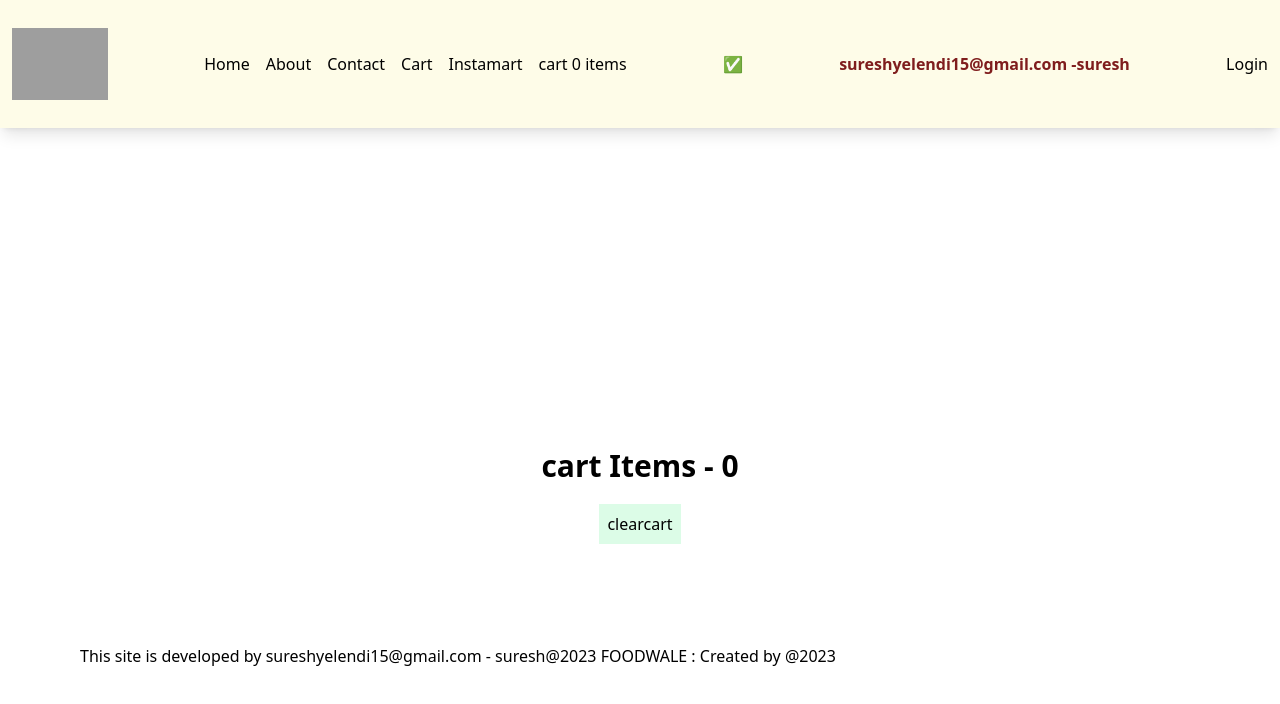
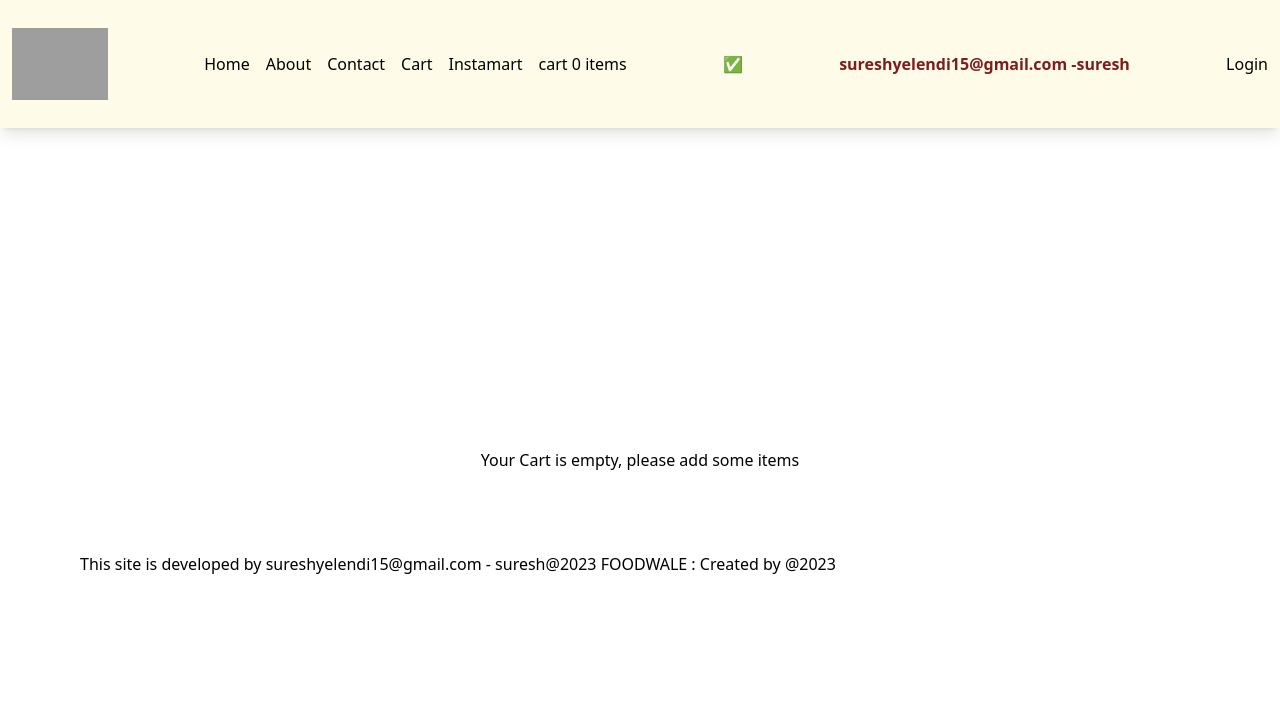
Before and after one commit to yelendisuresh/Namaste-React, a React (Vite) app: page /cart in a window 1280 px wide. Shown: the top 704 px of the page. Built offline with nearby package versions, Linux system fonts and the light colour scheme; grey boxes are pictures that could not be loaded.

Commit message:
resturant menul url fix

```diff
--- a/src/components/Body.js
+++ b/src/components/Body.js
@@ -108,8 +108,8 @@ const Body = () => {
           filteredRestaurants.map((restaurant) => {
             return (
               <Link
-                to={"/restaurant/" + restaurant.data.id}
-                key={restaurant.data.id}
+                to={"/restaurant/" + restaurant.data.data.id}
+                key={restaurant.data.data.id}
               >
                 <RestaurantCard {...restaurant.data.data} />
               </Link>
--- a/src/components/Cart.js
+++ b/src/components/Cart.js
@@ -27,10 +27,17 @@ const Cart = () => {
 
   return (
     <div className="mt-80 flex flex-wrap flex-col justify-center items-center">
-      <h1 className="font-bold text-3xl"> cart Items - {cartItems.length}</h1>
-      <button className="bg-green-100 p-2 m-5" onClick={() => clearItems()}>
-        clearcart
-      </button>
+      {cartItems.length > 0 ? (
+        <>
+          <h1 className="font-bold text-3xl">
+            {" "}
+            cart Items - {cartItems.length}
+          </h1>
+          <button className="bg-green-100 p-2 m-5" onClick={() => clearItems()}>
+            clearcart
+          </button>
+        </>
+      ) : null}
       <div>
         {uniqueCart.map((item) => {
           return (
@@ -51,7 +58,9 @@ const Cart = () => {
           <div className="font-bold">Govt and other taxes `₹200</div>
           <div className="font-bold text-xl">TO PAY {total + 200}</div>
         </>
-      ) : null}
+      ) : (
+        <h4>Your Cart is empty, please add some items</h4>
+      )}
     </div>
   );
 };
--- a/src/components/ResturantMenu.js
+++ b/src/components/ResturantMenu.js
@@ -6,6 +6,7 @@ import useRestaurant from "../utils/useRestaurant";
 import { FETCH_MENU_URL } from "../constants";
 import { useDispatch, useSelector } from "react-redux";
 import { addItem, removeItem } from "../utils/cartSlice";
+import Cart from "./Cart";
 
 const RestaurantMenu = () => {
   // how to read a dynamic URL params
```
